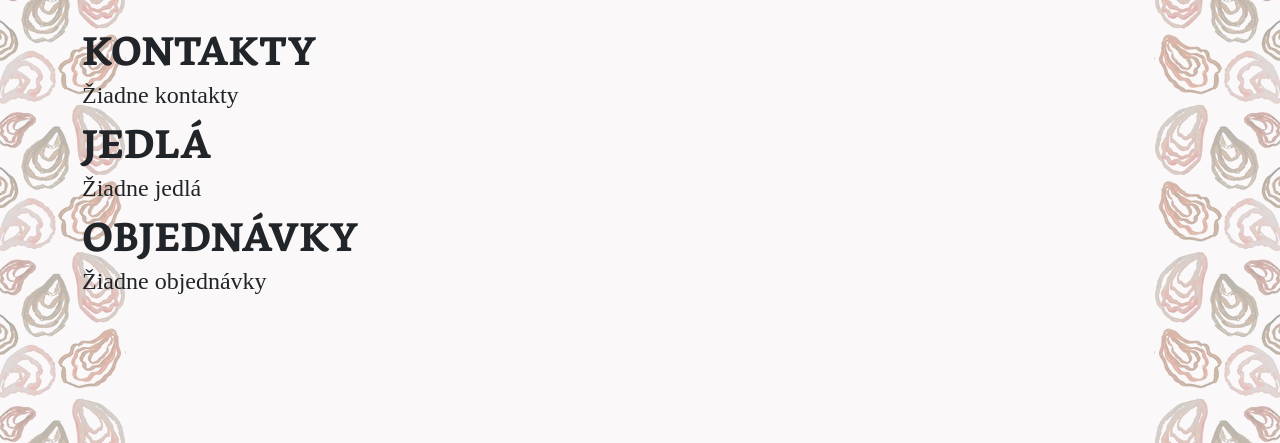
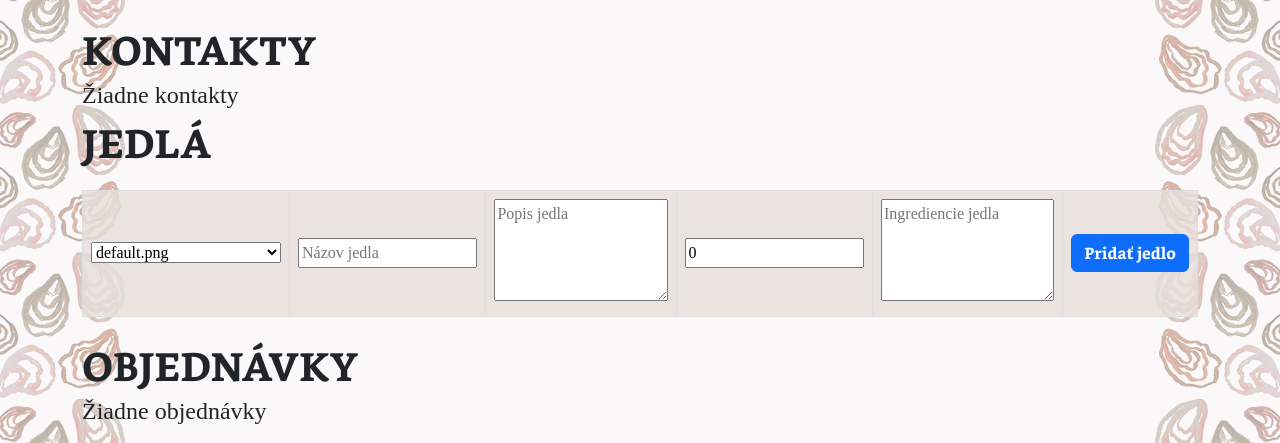
Before and after one commit to diiivol/sj_projekt, a PHP site: page /templates/admin.php in a window 1280 px wide. Shown: the part 61-504 px from the top of the page. Run offline with PHP 8.4, Linux system fonts and the light colour scheme; the visitor is signed in with stand-in values (Sample User, id 1); data that the repository does not hold is empty; some web fonts are replaced.

Commit message:
admin dishes fix

```diff
--- a/assets/css/style.css
+++ b/assets/css/style.css
@@ -338,6 +338,7 @@ h1 {
 .user-table th:nth-child(4) {
   width: 15%;
 }
+
 .bill{
 
   background-image: url('../img/bill/middle.png');
--- a/templates/admin.php
+++ b/templates/admin.php
@@ -175,11 +175,10 @@ $contacts = $contact_object->select();
 
         <h1>Jedlá</h1>
 
-        <?php
-
-        if (!empty($dishes)): ?>
         <div class="container pt-3 mb-4 dishes-table">
             <table class="admin-table">
+                <?php
+                if (!empty($dishes)): ?>
                     <tr>
                         <th>IMG</th>
                         <th>Nazov</th>
@@ -242,6 +241,9 @@ $contacts = $contact_object->select();
                         </td>
                     </tr>
                 <?php endforeach; ?>
+                <?php endif; ?>
+
+                <!-- Formulár pre pridanie nového jedla -->
                 <tr>
                     <form method="POST">
                         <!-- Vstupy pre pridanie nového jedla -->
@@ -268,9 +270,6 @@ $contacts = $contact_object->select();
                 </tr>
             </table>
         </div>
-        <?php else: ?>
-            <h4>Žiadne jedlá</h4>
-        <?php endif; ?>
 
         <h1>Objednávky</h1>
 
```
Lines whose indentation alone changed are shown as unchanged.
